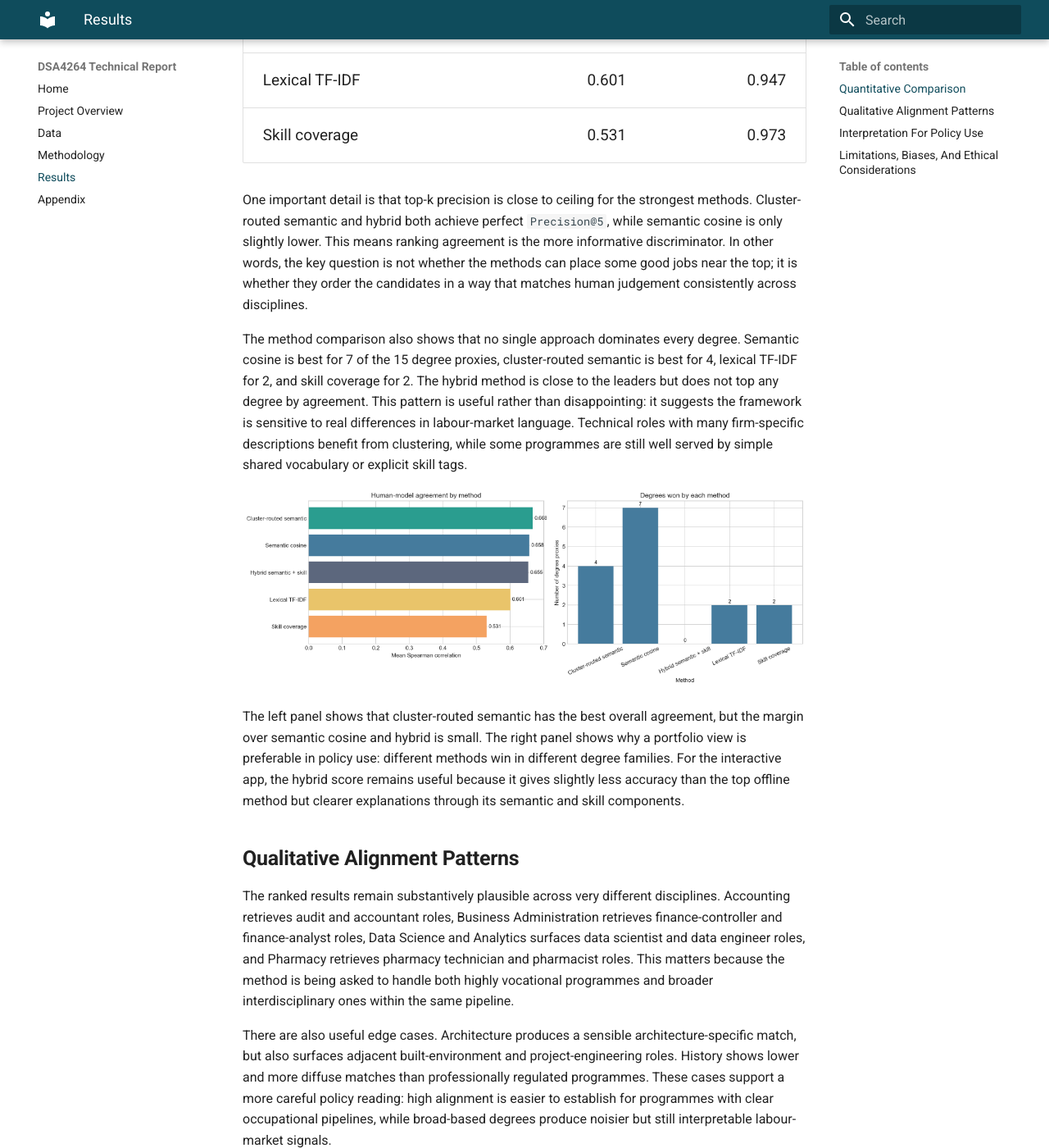
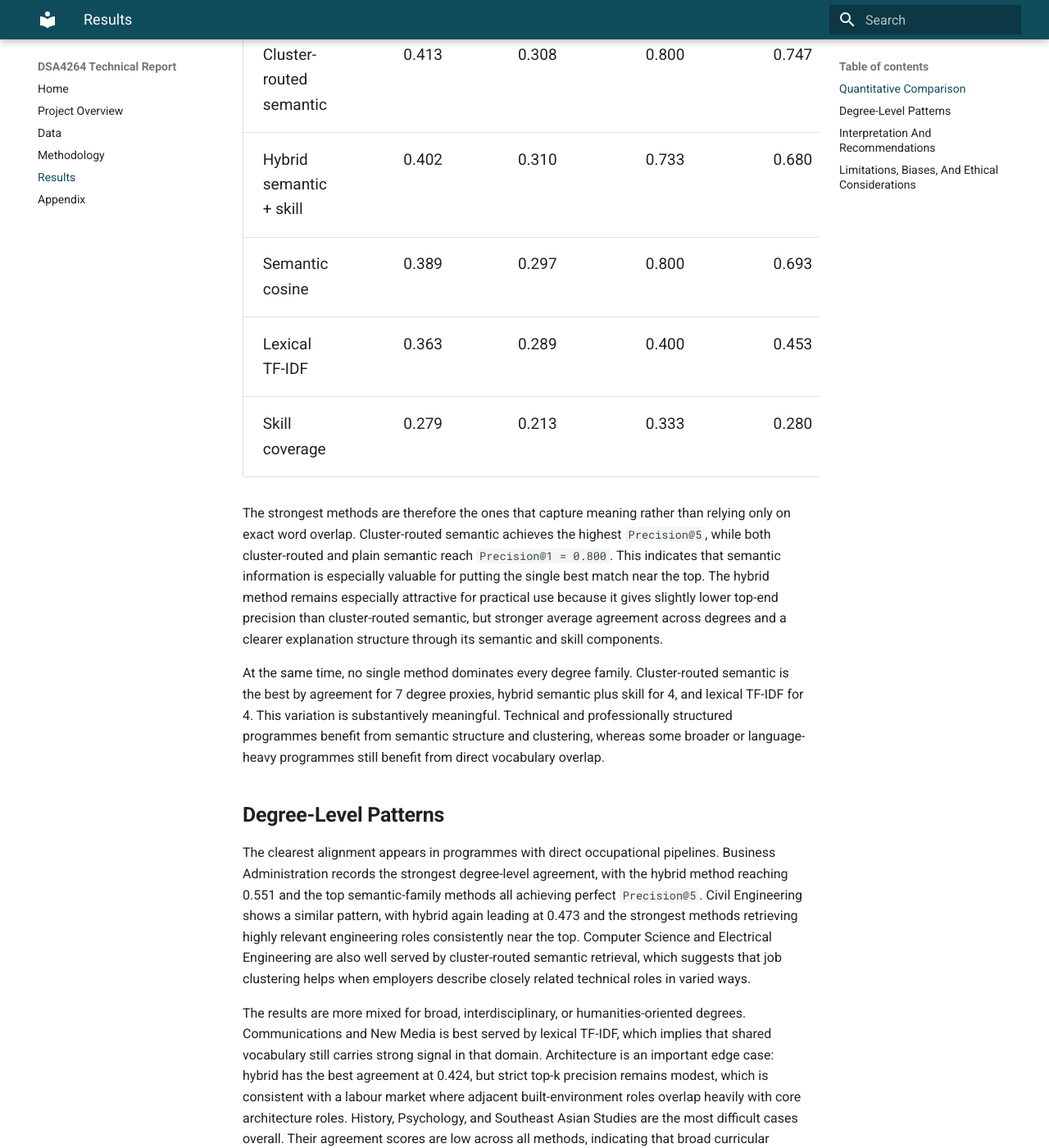
Before and after one commit to marcussyeo/DSA4264-Text-Group-3, an MkDocs documentation site: the page built from docs/results.md, in a window 1280 px wide and 1400 px high, scrolled down 695 px. Shown: the whole window at 82% size. Built offline with MkDocs 1.6.1 and Material for MkDocs 9.7.7, drawn with Linux system fonts in a browser that asks for light colours; some of the changed text lies outside the part shown.

Commit message:
new dataset & report

```diff
--- a/docs/results.md
+++ b/docs/results.md
@@ -2,43 +2,45 @@
 
 ## Quantitative Comparison
 
-The latest evaluation is broader and stronger than the earlier report draft. It now covers 15 degree proxies and 616 labelled degree-job pairs. On this benchmark, cluster-routed semantic retrieval achieves the best overall human-model agreement at 0.668, followed by semantic cosine at 0.658 and the hybrid semantic-plus-skill method at 0.655. Lexical TF-IDF remains the weakest overall method, but it is still competitive in some domains, which shows that domain vocabulary continues to matter even after stronger semantic models are introduced.
+The evaluation benchmark covers 15 degree proxies and 256,350 matched degree-job pairs. It is deliberately demanding: every degree is assessed against a large pool of jobs, and the label distribution is highly imbalanced, with 85.4% of pairs marked `Not Relevant`, 10.2% marked `Somewhat Relevant`, and 4.4% marked `Relevant`. This makes both ranking quality and top-of-list precision important. A useful method must not only surface at least one good match, but also place genuinely relevant jobs ahead of a large number of irrelevant ones.
 
-| Method | Mean human-model agreement | Mean Precision@5 |
-| --- | ---: | ---: |
-| Cluster-routed semantic | 0.668 | 1.00 |
-| Semantic cosine | 0.658 | 0.973 |
-| Hybrid semantic + skill | 0.655 | 1.00 |
-| Lexical TF-IDF | 0.601 | 0.947 |
-| Skill coverage | 0.531 | 0.973 |
+Cluster-routed semantic retrieval performs best on pooled ranking quality, achieving the highest global agreement with human judgement at 0.413. The hybrid semantic-plus-skill score is a very close second at 0.402 and achieves the best mean per-degree human-model agreement at 0.310, suggesting that it is the most balanced method across disciplines. Plain semantic cosine remains competitive at 0.389 global agreement, while lexical TF-IDF and skill coverage are materially weaker overall.
 
-One important detail is that top-k precision is close to ceiling for the strongest methods. Cluster-routed semantic and hybrid both achieve perfect `Precision@5`, while semantic cosine is only slightly lower. This means ranking agreement is the more informative discriminator. In other words, the key question is not whether the methods can place some good jobs near the top; it is whether they order the candidates in a way that matches human judgement consistently across disciplines.
+| Method | Global agreement | Mean human-model agreement | Precision@1 | Precision@5 | Relaxed Precision@5 |
+| --- | ---: | ---: | ---: | ---: | ---: |
+| Cluster-routed semantic | 0.413 | 0.308 | 0.800 | 0.747 | 0.880 |
+| Hybrid semantic + skill | 0.402 | 0.310 | 0.733 | 0.680 | 0.840 |
+| Semantic cosine | 0.389 | 0.297 | 0.800 | 0.693 | 0.840 |
+| Lexical TF-IDF | 0.363 | 0.289 | 0.400 | 0.453 | 0.720 |
+| Skill coverage | 0.279 | 0.213 | 0.333 | 0.280 | 0.467 |
 
-The method comparison also shows that no single approach dominates every degree. Semantic cosine is best for 7 of the 15 degree proxies, cluster-routed semantic is best for 4, lexical TF-IDF for 2, and skill coverage for 2. The hybrid method is close to the leaders but does not top any degree by agreement. This pattern is useful rather than disappointing: it suggests the framework is sensitive to real differences in labour-market language. Technical roles with many firm-specific descriptions benefit from clustering, while some programmes are still well served by simple shared vocabulary or explicit skill tags.
+The strongest methods are therefore the ones that capture meaning rather than relying only on exact word overlap. Cluster-routed semantic achieves the highest `Precision@5`, while both cluster-routed and plain semantic reach `Precision@1 = 0.800`. This indicates that semantic information is especially valuable for putting the single best match near the top. The hybrid method remains especially attractive for practical use because it gives slightly lower top-end precision than cluster-routed semantic, but stronger average agreement across degrees and a clearer explanation structure through its semantic and skill components.
 
-![Updated evaluation summary](assets/evaluation_summary.png)
+At the same time, no single method dominates every degree family. Cluster-routed semantic is the best by agreement for 7 degree proxies, hybrid semantic plus skill for 4, and lexical TF-IDF for 4. This variation is substantively meaningful. Technical and professionally structured programmes benefit from semantic structure and clustering, whereas some broader or language-heavy programmes still benefit from direct vocabulary overlap.
 
-The left panel shows that cluster-routed semantic has the best overall agreement, but the margin over semantic cosine and hybrid is small. The right panel shows why a portfolio view is preferable in policy use: different methods win in different degree families. For the interactive app, the hybrid score remains useful because it gives slightly less accuracy than the top offline method but clearer explanations through its semantic and skill components.
+## Degree-Level Patterns
 
-## Qualitative Alignment Patterns
+The clearest alignment appears in programmes with direct occupational pipelines. Business Administration records the strongest degree-level agreement, with the hybrid method reaching 0.551 and the top semantic-family methods all achieving perfect `Precision@5`. Civil Engineering shows a similar pattern, with hybrid again leading at 0.473 and the strongest methods retrieving highly relevant engineering roles consistently near the top. Computer Science and Electrical Engineering are also well served by cluster-routed semantic retrieval, which suggests that job clustering helps when employers describe closely related technical roles in varied ways.
 
-The ranked results remain substantively plausible across very different disciplines. Accounting retrieves audit and accountant roles, Business Administration retrieves finance-controller and finance-analyst roles, Data Science and Analytics surfaces data scientist and data engineer roles, and Pharmacy retrieves pharmacy technician and pharmacist roles. This matters because the method is being asked to handle both highly vocational programmes and broader interdisciplinary ones within the same pipeline.
+The results are more mixed for broad, interdisciplinary, or humanities-oriented degrees. Communications and New Media is best served by lexical TF-IDF, which implies that shared vocabulary still carries strong signal in that domain. Architecture is an important edge case: hybrid has the best agreement at 0.424, but strict top-k precision remains modest, which is consistent with a labour market where adjacent built-environment roles overlap heavily with core architecture roles. History, Psychology, and Southeast Asian Studies are the most difficult cases overall. Their agreement scores are low across all methods, indicating that broad curricular content does not map as cleanly to current job-ad language as tightly regulated or strongly vocational degrees do.
 
-There are also useful edge cases. Architecture produces a sensible architecture-specific match, but also surfaces adjacent built-environment and project-engineering roles. History shows lower and more diffuse matches than professionally regulated programmes. These cases support a more careful policy reading: high alignment is easier to establish for programmes with clear occupational pipelines, while broad-based degrees produce noisier but still interpretable labour-market signals.
+| Degree proxy | Best method by agreement | What the result suggests |
+| --- | --- | --- |
+| Business Administration | Hybrid semantic + skill | Strong direct alignment and high consistency across top-ranked roles |
+| Civil Engineering | Hybrid semantic + skill | Clear occupational pipeline with robust engineering matches |
+| Computer Science | Cluster-routed semantic | Clustering helps consolidate closely related technical roles |
+| Communications and New Media | Lexical TF-IDF | Shared vocabulary remains a strong signal in communication-heavy jobs |
+| Architecture | Hybrid semantic + skill | Core and adjacent built-environment roles are both relevant |
+| History / Southeast Asian Studies | No clearly strong method | Labour-market alignment is diffuse and harder to capture from job text alone |
 
-| Degree proxy | Representative top match | Why it is useful |
-| --- | --- | --- |
-| Accounting | Audit Assistant | Strong direct occupational pipeline |
-| Architecture | Senior Architect / Assistant Project Engineer | Captures both core and adjacent built-environment roles |
-| Data Science and Analytics | Data Scientist | Reflects explicit analytics and modelling demand |
-| Pharmacy | Pharmacy Technician / Pharmacist | Shows strong alignment in a tightly regulated domain |
+## Interpretation And Recommendations
 
-## Interpretation For Policy Use
+Three conclusions follow from these findings. First, curriculum-job alignment should be treated as a portfolio of evidence rather than a single model output. Cluster-routed semantic is the strongest overall ranking method, but hybrid semantic plus skill is more balanced across degrees and easier to explain to non-technical stakeholders. Second, the framework is most persuasive when used to identify patterns rather than to issue binary judgements. Strong scores for programmes such as Business Administration, Civil Engineering, and Computer Science provide evidence of clear labour-market fit, while weaker scores for broad-based programmes point to the need for more careful interpretation rather than immediate policy intervention. Third, exact skill overlap should be retained as a supporting diagnostic rather than used on its own, since skill coverage by itself consistently underperforms the richer text-based methods.
 
-Two conclusions follow. First, curriculum-job alignment should be reported as a portfolio of evidence rather than a single ranking. Combining semantic, skill-based, and cluster-based views gives stakeholders a fuller picture of why a match appears credible. Second, the framework is most useful as a monitoring tool. It can help MOE or university reviewers identify areas for closer inspection, but it should sit alongside graduate outcomes, employer consultation, and academic judgement.
+For policy use, the most credible recommendation is to use cluster-routed semantic retrieval as the primary offline benchmarking method, while retaining the hybrid score in stakeholder-facing applications because it is easier to interpret and only slightly less accurate overall. Reviewers should also inspect representative matched jobs alongside the numeric scores, especially for interdisciplinary degrees where alignment is diffuse. In practice, this framework is best positioned as an early warning and monitoring tool that can guide curriculum review, employer consultation, and deeper human investigation.
 
 ## Limitations, Biases, And Ethical Considerations
 
-Several limitations matter for responsible use. The job corpus still covers only one week of postings, so short-term hiring spikes may influence apparent alignment. The degree proxies are curated rather than exhaustive, which improves control but may omit specialised electives. The gold set is internal and label-imbalanced toward Relevant pairs, which helps explain the very high precision scores; the benchmark is therefore useful, but not yet definitive. There is also unavoidable platform bias: MyCareersFuture reflects the jobs posted there, not the entire labour market.
+Several limitations remain important. The job corpus still reflects only one week of postings, so the results should be read as a market snapshot rather than a stable long-run equilibrium. The degree proxies are curated rather than exhaustive and therefore may miss specialised electives or informal learning pathways. The evaluation benchmark is also highly imbalanced toward `Not Relevant` pairs, which is realistic for large-scale ranking but makes broad agreement harder to achieve and means that weakly aligned degrees can appear especially difficult. Finally, the analysis still reflects the language and composition of MyCareersFuture postings rather than the entire labour market.
 
-There are ethical implications as well. A system like this could be misused to penalise programmes that serve broader social or intellectual goals. To avoid that, the report frames alignment as one input into curriculum review rather than a replacement for expert judgement. The scope filters also embody a policy choice: excluding internships, academia, and very senior leadership roles keeps the comparison focused, but different policy questions may require different inclusion rules. Future work should add time-series monitoring, broader university coverage, and a larger independently annotated benchmark.
+There are also ethical implications. Low measured alignment does not imply that a programme lacks value; some degrees serve civic, scientific, cultural, or foundational purposes that are not well represented in short-form job advertisements. The framework should therefore be used to support review, not to automate programme judgement. The current scope filters are another policy choice: excluding internships, academia, and very senior leadership roles makes the comparison more focused, but different policy questions may require different scope rules. Future work should extend the analysis over time, widen institutional coverage, and build a larger independently annotated benchmark.
```
Also changed, not shown: 1 other file.
